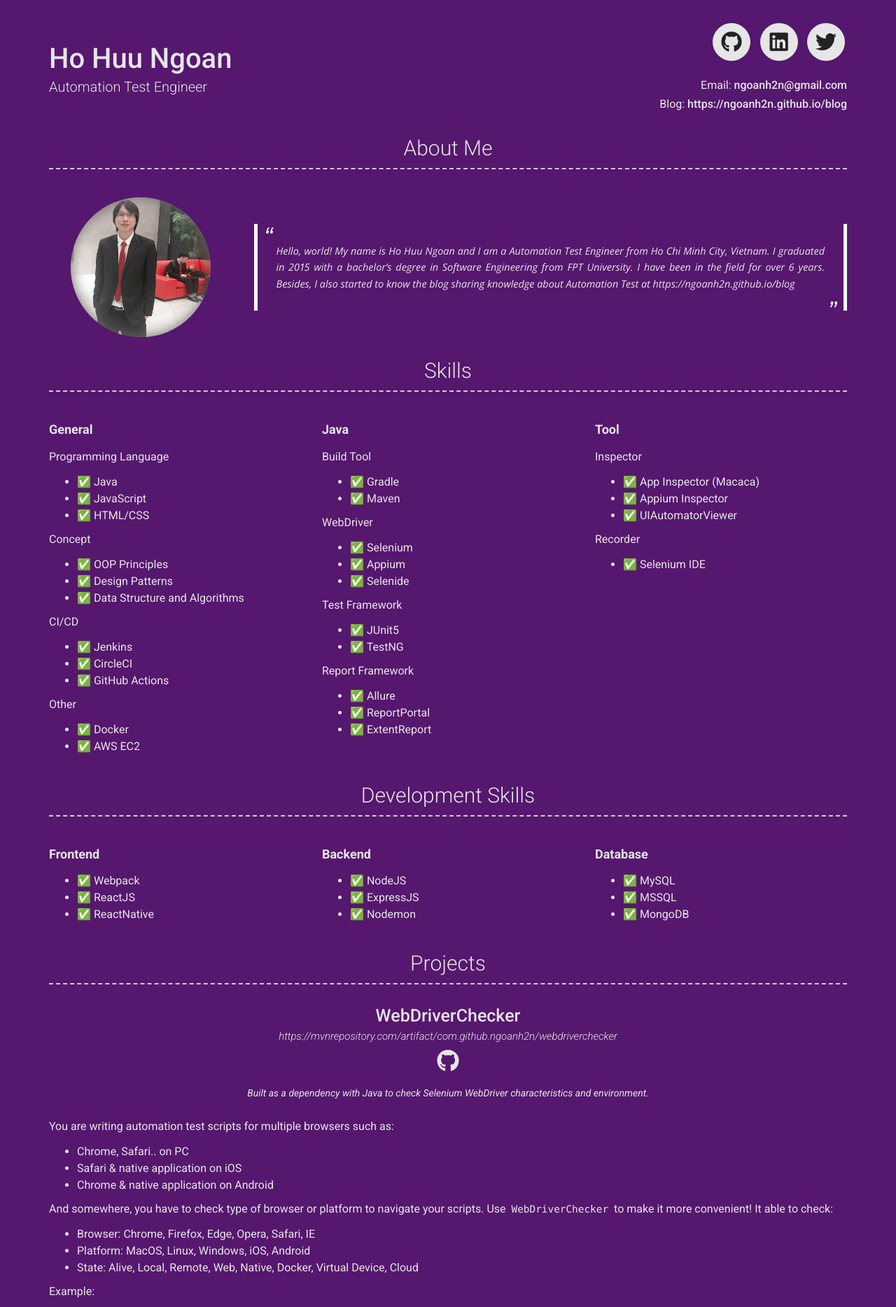
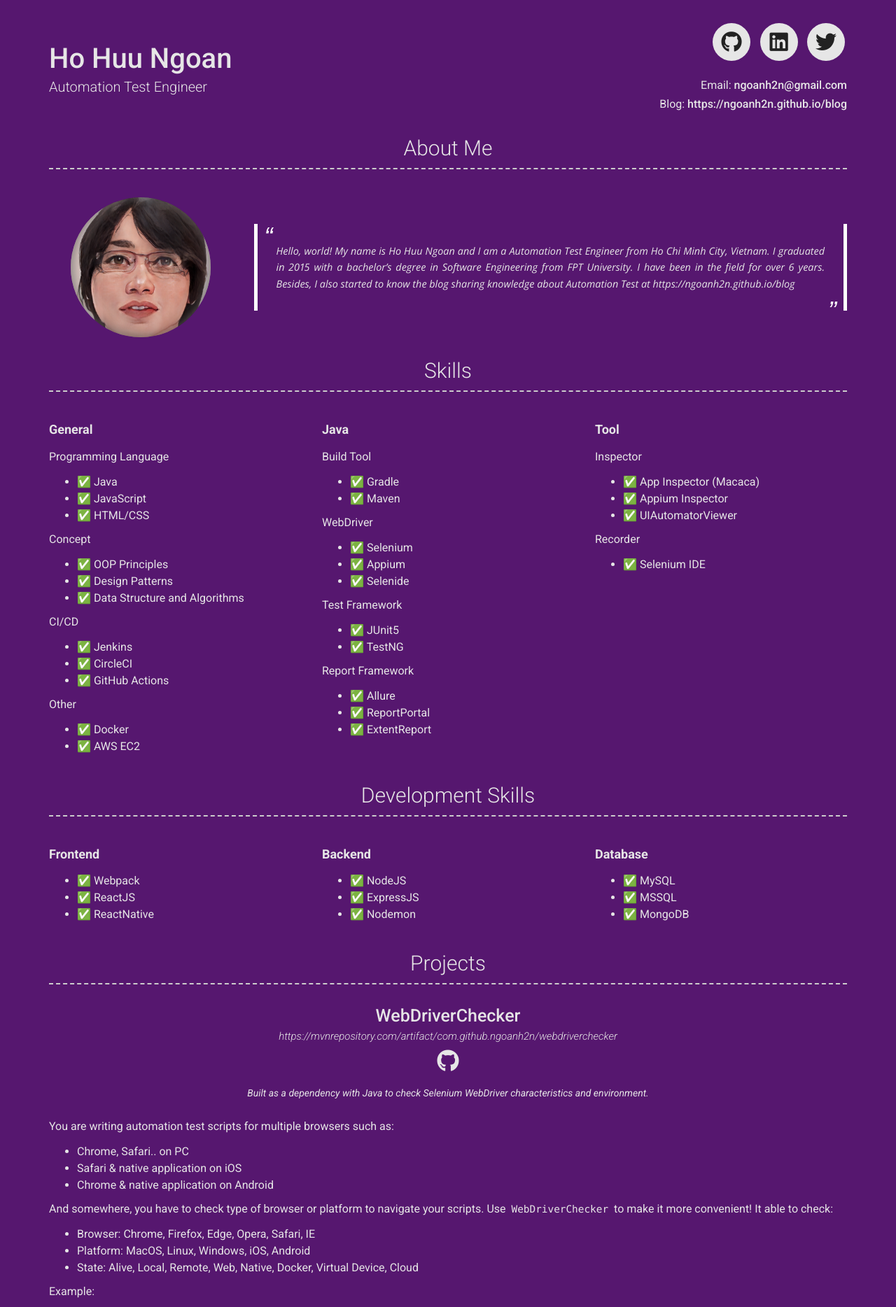
Before and after one commit to ngoanh2n/ngoanh2n.github.io, a Jekyll site: the page built from index.md, in a window 1280 px wide. Shown: the top 1868 px of the page at 70% size. Built offline with Jekyll 4.4.1, drawn with Linux system fonts in a browser that asks for light colours; nearby versions of some CDN libraries; a style sheet for code colours, icons or effects is not loaded.

Commit message:
Update profile image

```diff
--- a/_config.yml
+++ b/_config.yml
@@ -23,7 +23,7 @@
 
 ## About Section
 # about_title: About Me
-about_profile_image: assets/ngoanh2n.jpg
+about_profile_image: assets/ngoanh2n.png
 about_content: |
   Hello, world! My name is Ho Huu Ngoan and I am a Automation Test Engineer from Ho Chi Minh City, Vietnam.
   I graduated in 2015 with a bachelor’s degree in Software Engineering from FPT University.
```
Also changed, not shown: assets/ngoanh2n.jpg (deleted), assets/ngoanh2n.png (added).
